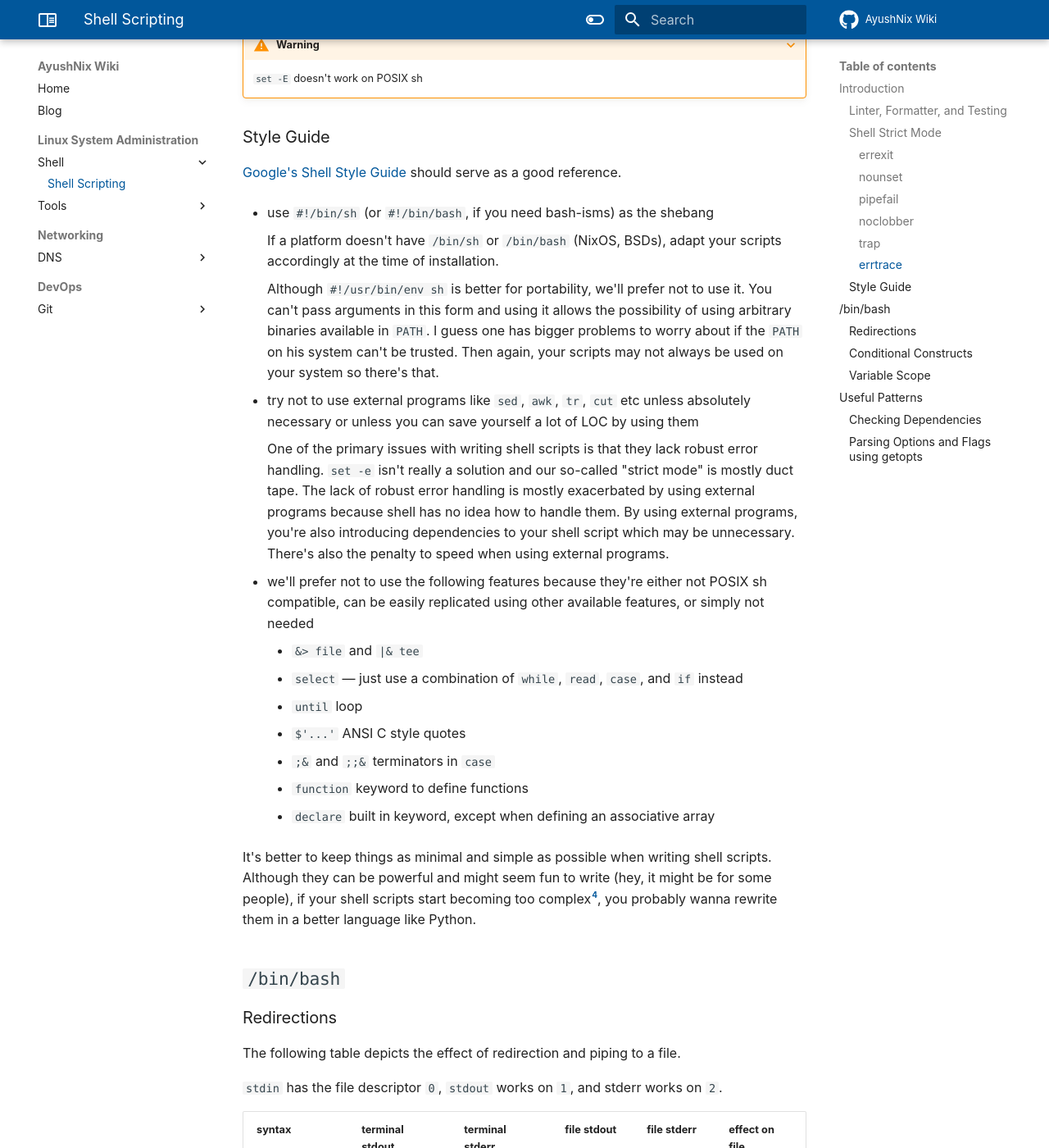
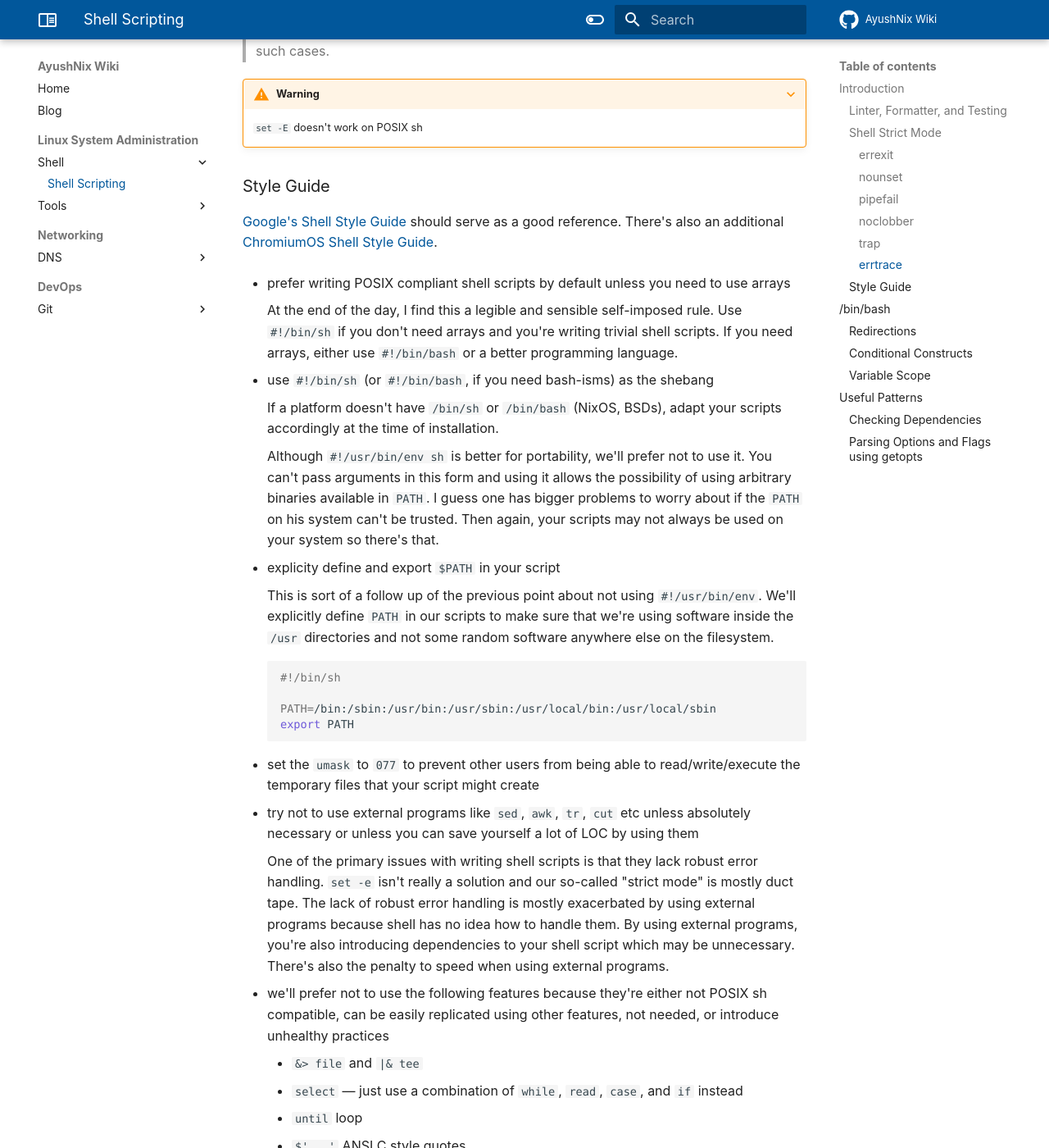
Before and after one commit to ayushnix/wiki, an MkDocs documentation site: the page built from docs/sysadmin/shell/scripting.md, in a window 1280 px wide and 1400 px high, scrolled down 5996 px. Shown: the whole window at 82% size. Built offline with MkDocs 1.6.1 and Material for MkDocs 9.7.7, drawn with Linux system fonts in a browser that asks for light colours; comment, search, counter and statistics services are not loaded; some of the changed text lies outside the part shown.

Commit message:
added more content about shell strict mode
added recommendations to export the PATH variable, set the default umask
to 077, prefer writing POSIX sh shell scripts if you don't need arrays,
and use the combination of `set -E` and `trap '...' ERR` selectively and
then disable them

````diff
--- a/docs/sysadmin/shell/scripting.md
+++ b/docs/sysadmin/shell/scripting.md
@@ -28,6 +28,8 @@
     out](https://news.ycombinator.com/item?id=25402003) the flaws in the operation[^1].
 
     [Here's](http://typingducks.com/blog/bash/) a blog post about issues when using shell scripts.
+    [Here's](https://mywiki.wooledge.org/BashWeaknesses) another page on Greg's Wiki about
+    weaknesses in bash.
 
 However, if you know what you're doing, shell scripting using POSIX sh or bash[^2] can be a powerful
 tool in your repertoire. You may or may not have access to Python in your Unix-like platform or in
@@ -62,12 +64,22 @@
     ```sh
     set -u
 
+    readonly PATH="/bin:/sbin:/usr/bin:/usr/sbin:/usr/local/bin:/usr/local/sbin"
+    export PATH
+    umask 077
+
     trap '...' EXIT
     ```
 
 === "`/bin/bash`"
     ```sh
     set -uo pipefail
+
+    shopt -s nullglob
+
+    readonly PATH="/bin:/sbin:/usr/bin:/usr/sbin:/usr/local/bin:/usr/local/sbin"
+    export PATH
+    umask 077
 
     trap '...' EXIT
     ```
@@ -268,9 +280,9 @@
 
 As we've said before, although `trap clean_return ERR` catches `return 1`, it will also catch
 anything `set -e` was meant to act upon. As a result, it might be wiser to not use `set -E` and
-`trap '...' ERR` at all and call the cleanup function manually instead whenever we use `return 1`.
-
-We can also reset traps to their default behavior inside the script by writing `trap - NAMEOFSIG`.
+`trap '...' ERR` globally and, instead, use it in specific sections and then disable `set -E` and
+reset the ERR trap. We can reset traps to their default behavior inside a script by writing `trap
+- NAMEOFSIG`.
 
 [This](http://redsymbol.net/articles/bash-exit-traps/) blog post has more details about `trap`.
 
@@ -287,7 +299,14 @@
 ## Style Guide
 
 [Google's Shell Style Guide](https://google.github.io/styleguide/shellguide.html) should serve as a
-good reference.
+good reference. There's also an additional [ChromiumOS Shell Style
+Guide](https://chromium.googlesource.com/chromiumos/docs/+/HEAD/styleguide/shell.md).
+
+- prefer writing POSIX compliant shell scripts by default unless you need to use arrays
+
+    At the end of the day, I find this a legible and sensible self-imposed rule. Use `#!/bin/sh` if
+    you don't need arrays and you're writing trivial shell scripts. If you need arrays, either use
+    `#!/bin/bash` or a better programming language.
 
 - use `#!/bin/sh` (or `#!/bin/bash`, if you need bash-isms) as the shebang
 
@@ -300,6 +319,22 @@
     can't be trusted. Then again, your scripts may not always be used on your system so there's
     that.
 
+- explicity define and export `$PATH` in your script
+
+    This is sort of a follow up of the previous point about not using `#!/usr/bin/env`. We'll
+    explicitly define `PATH` in our scripts to make sure that we're using software inside the `/usr`
+    directories and not some random software anywhere else on the filesystem.
+
+    ```sh
+    #!/bin/sh
+
+    PATH=/bin:/sbin:/usr/bin:/usr/sbin:/usr/local/bin:/usr/local/sbin
+    export PATH
+    ```
+
+- set the `umask` to `077` to prevent other users from being able to read/write/execute the
+  temporary files that your script might create
+
 - try not to use external programs like `sed`, `awk`, `tr`, `cut` etc unless absolutely necessary or
   unless you can save yourself a lot of LOC by using them
 
@@ -311,7 +346,7 @@
     external programs.
 
 - we'll prefer not to use the following features because they're either not POSIX sh compatible, can
-  be easily replicated using other available features, or simply not needed
+  be easily replicated using other features, not needed, or introduce unhealthy practices
 
     - `&> file` and `|& tee`
     - `select` — just use a combination of `while`, `read`, `case`, and `if`
@@ -320,7 +355,8 @@
     - `$'...'` ANSI C style quotes
     - `;&` and `;;&` terminators in `case`
     - `function` keyword to define functions
-    - `declare ` built in keyword, except when defining an associative array
+    - `declare` built in keyword, except when defining associative arrays
+    - `eval` keyword
 
 It's better to keep things as minimal and simple as possible when writing shell scripts. Although
 they can be powerful and might seem fun to write (hey, it might be for some people), if your shell
````
